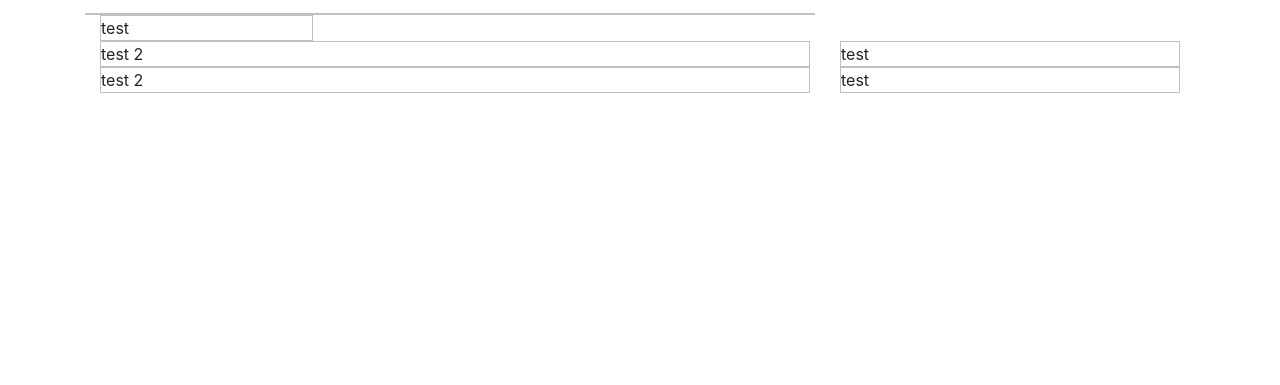
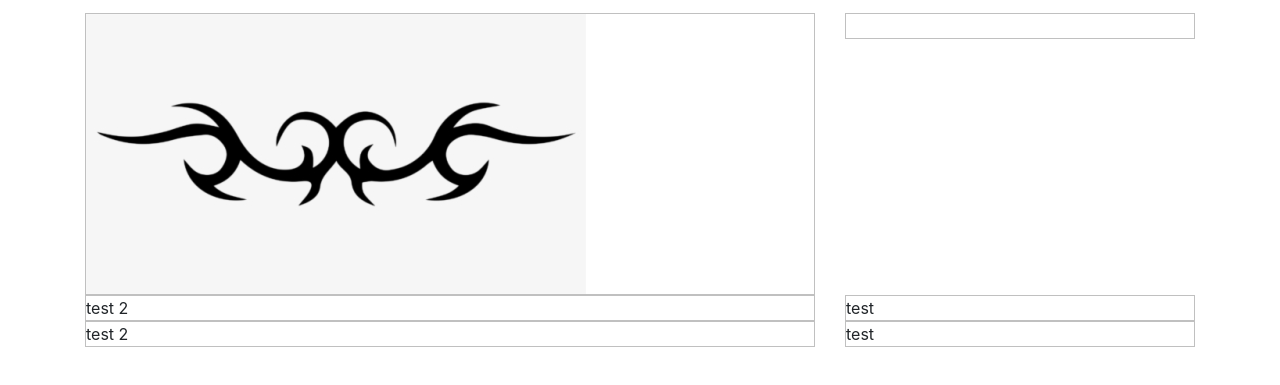
Before and after one commit to NON-dWeb/site_twitter, a plain HTML site: page index.html in a window 1280 px wide. Shown: the part 223-608 px from the top of the page. Drawn offline with nearby package versions, Linux system fonts and the light colour scheme.

Commit message:
arrangement page accueil3

```diff
--- a/index.html
+++ b/index.html
@@ -20,11 +20,11 @@
 <div class="container">
     <div class="row">
         <div class="col-8">
-            <div style="border: 1px solid silver;">
+            <div style="border: 1px solid silver;"><img src="IMAGES/44-448149_chest-tattoo-png-image-free-download-searchpng-transparent.png"></div>
         </div>
         <div class="col-4">
             <div style="border: 1px solid silver;">
-                test
+                <img src="">
             </div>
         </div>
     </div>
```
Also changed, not shown: IMAGES/44-448149_chest-tattoo-png-image-free-download-searchpng-transparent.png (added), IMAGES/Skull-Tattoo-PNG-Image.png (added).
